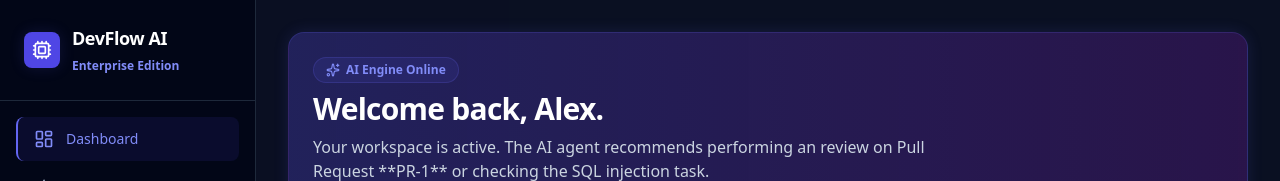
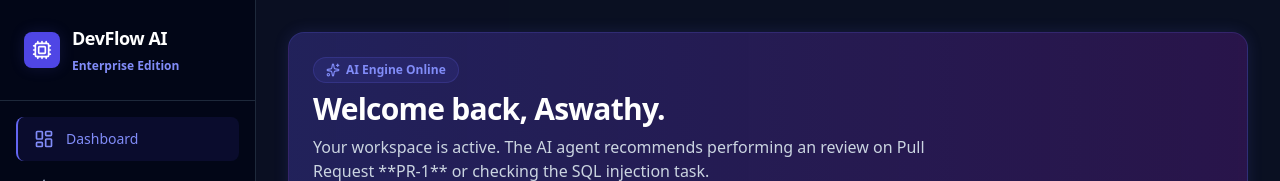
Before and after one commit to Aswathypalakkal/ai-dev-platform, a Next.js app in the folder frontend/: page / in a window 1280 px wide. Shown: the top 181 px of the page. Built offline with nearby package versions, Linux system fonts and the light colour scheme.

Commit message:
Updated name of the user

```diff
--- a/frontend/src/components/DashboardView.tsx
+++ b/frontend/src/components/DashboardView.tsx
@@ -32,7 +32,7 @@
           <span className="inline-flex items-center gap-1.5 px-3 py-1 rounded-full text-xs font-semibold bg-indigo-500/10 text-indigo-400 border border-indigo-500/20">
             <Sparkles className="w-3.5 h-3.5" /> AI Engine Online
           </span>
-          <h2 className="text-3xl font-bold tracking-tight text-white">Welcome back, Alex.</h2>
+          <h2 className="text-3xl font-bold tracking-tight text-white">Welcome back, Aswathy.</h2>
           <p className="text-slate-300 text-sm md:text-base">
             Your workspace is active. The AI agent recommends performing an review on Pull Request **PR-1** or checking the SQL injection task.
           </p>
```
